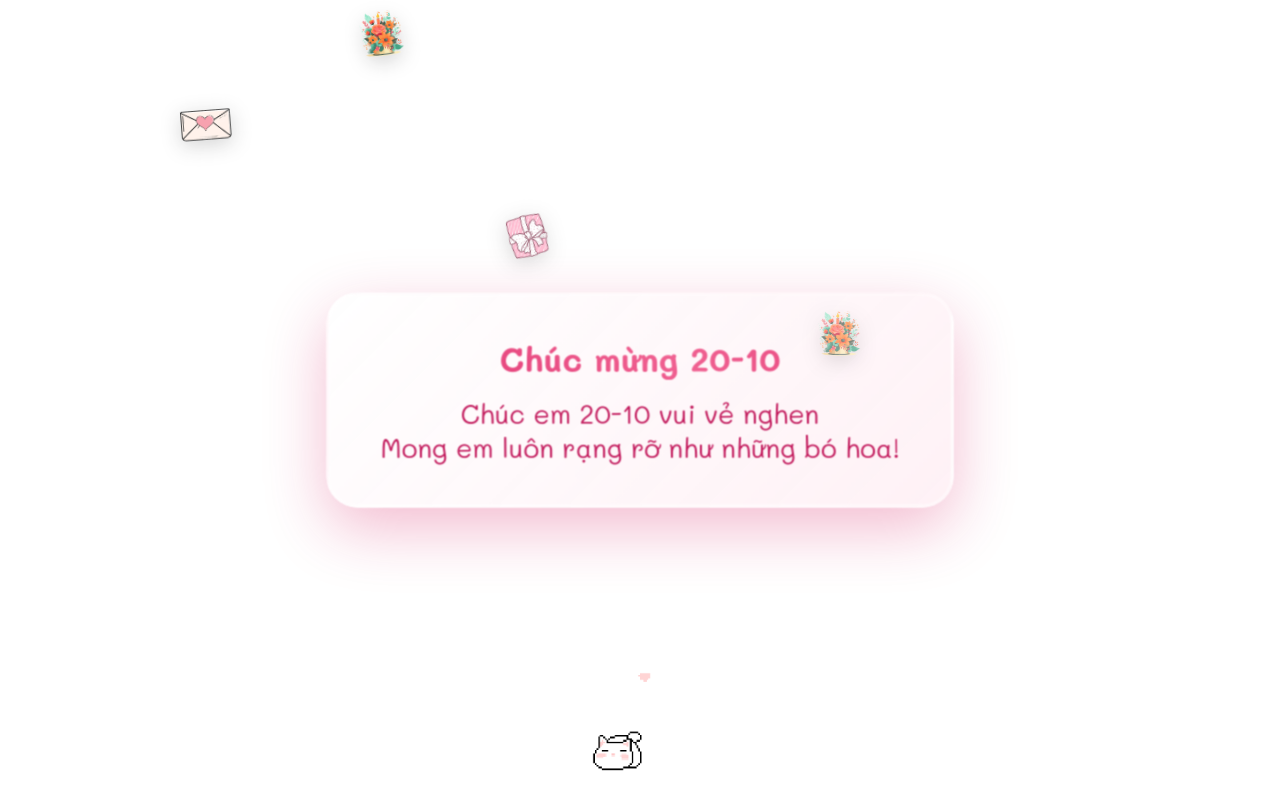
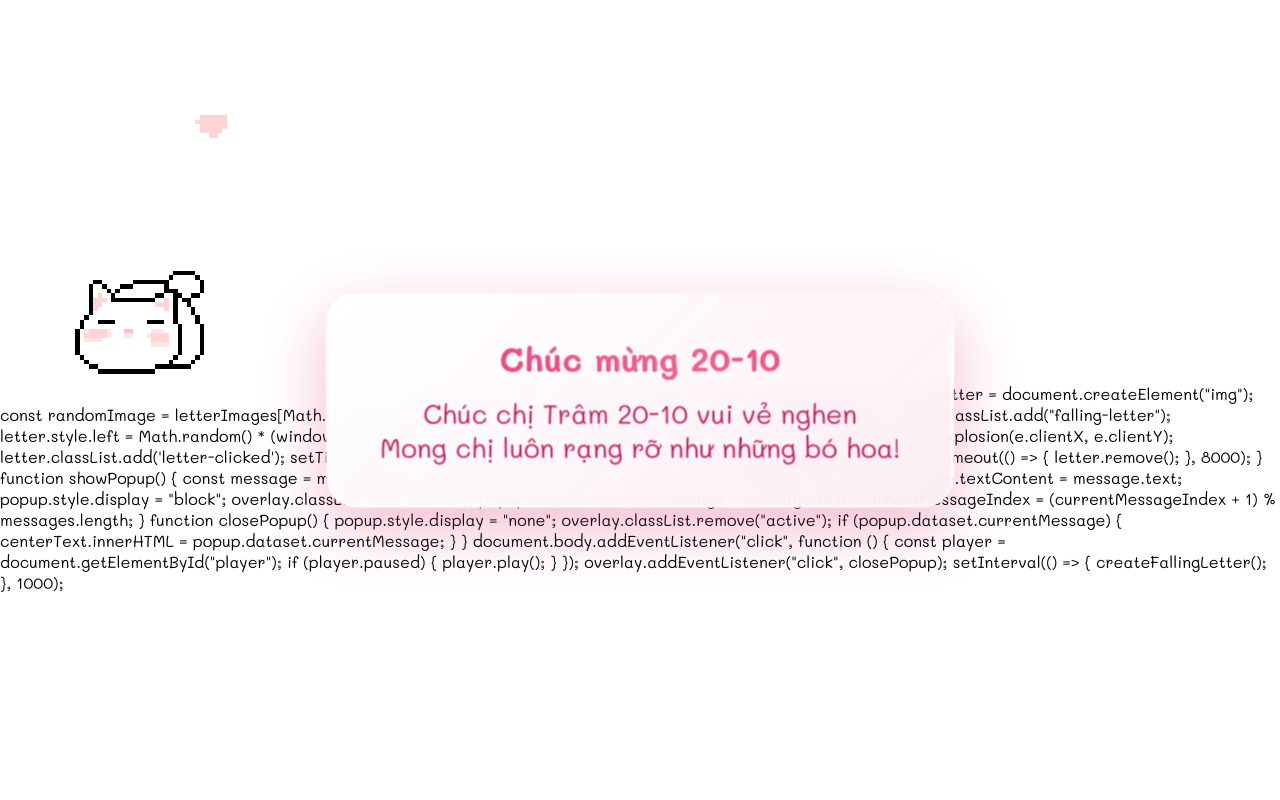
Before and after one commit to phuda0125/152, a plain HTML site: page index.html in a window 1280 px wide. Drawn offline with Linux system fonts and the light colour scheme.

Commit message:
Update index.html

```diff
--- a/index.html
+++ b/index.html
@@ -367,45 +367,26 @@
     <div class="center-message">
         <strong>Chúc mừng 20-10</strong> <!--Sửa tiêu đề chúc mừng ở đây-->
         <span id="centerText">
-            Chúc em 20-10 vui vẻ nghen<br> <!-- Sử lời nhắn hiển thị đầu ở đây-->
-            Mong em luôn rạng rỡ như những bó hoa!
+            Chúc chị Trâm 20-10 vui vẻ nghen<br> <!-- Sử lời nhắn hiển thị đầu ở đây-->
+            Mong chị luôn rạng rỡ như những bó hoa!
         </span>
     </div>
 
     <!-- Ảnh động trang trí -->
-    <img src="./assets/mewmew.gif" alt="GIF" class="center-gif" /> <!-- Thay ảnh động bên dưới -->
-
-    <!-- Hiển thị lời chúc -->
-    <div class="popup" id="popup">
-        <div class="popup-content">
-            <img id="popupImage" src="" alt="Lời chúc">
-            <p id="popupMessage">Lời chúc ở đây</p>
-        </div>
-    </div>
-    <div class="overlay" id="overlay"></div>
-
-    <!-- Nhạc nền  -->
-    <audio id="player" src="./assets/a.mp3"></audio> <!-- Sửa bài hát ở đây -->
-
-    <script>
-        //Sửa ảnh và lời nhắn ở đây
-        const messages = [
-            {
-                img: "./assets/a1.jpg",
-                text: "Chúc em luôn vui vẻ, xinh đẹp và ngập tràn dễ thương"
+    <img src="./assets/mewmew.gif" alt="Gchị luôn vui vẻ, xinh đẹp và ngập tràn dễ thương"
             },
             {
                 img: "./assets/a2.jpg",
-                text: "chúc em một ngày 20-10 luôn vui vẻ và nở nụ cười trên môi ."
+                text: "chúc chị một ngày 20-10 luôn vui vẻ và nở nụ cười trên môi ."
             },
             {
                 img: "./assets/a3.jpg",
-                text: "chúc em luôn nở nụ cười rạng rỡ như hoa tháng 10 "
+                text: "chúc chị luôn nở nụ cười rạng rỡ như hoa tháng 10 "
 
             },
             {
                 img: "./assets/a4.jpg",
-                text: "Chúc em một ngày 20/10 thật hạnh phúc và yêu bản thân mình nhiều! "
+                text: "Chúc chị một ngày 20/10 thật hạnh phúc và yêu bản thân mình nhiều! "
             },
             {
                 img: "./assets/a5.jpg",
```
